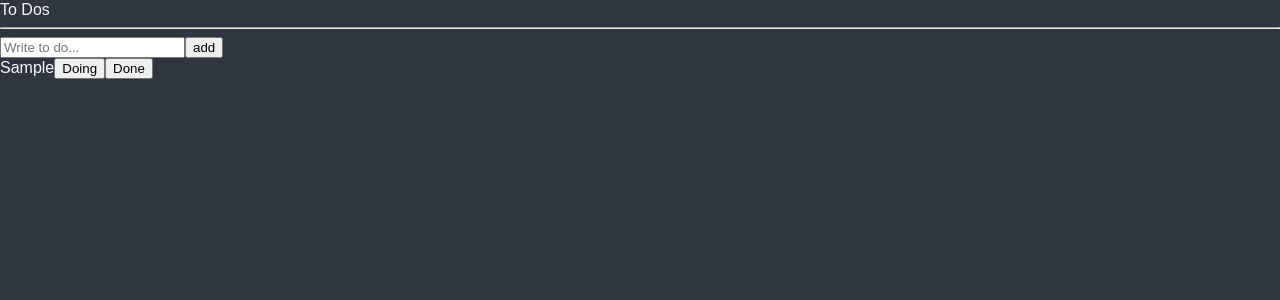
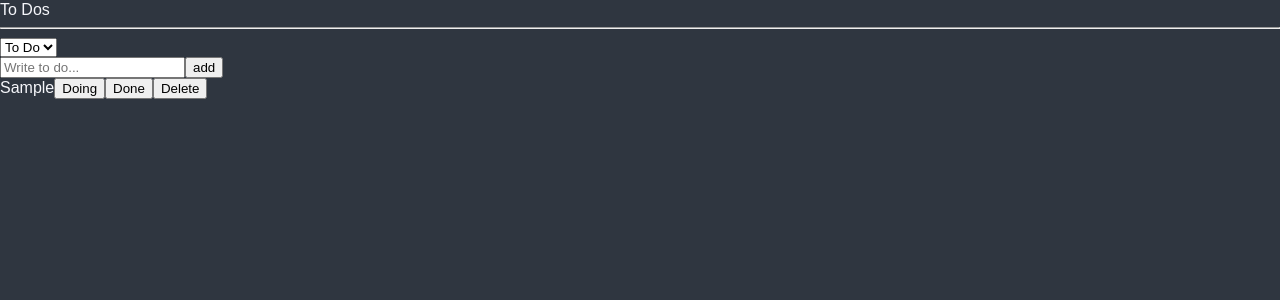
Before and after one commit to helious23/maxflix-remaster, a React (Create React App) app: page / in a window 1280 px wide. Both pictures are taken after typing "Sample" into the empty fields and a click on the button "add". Shown: the top 300 px of the page. Built offline with nearby package versions, Linux system fonts and the light colour scheme.

Commit message:
recoil selector

```diff
--- a/src/atoms.ts
+++ b/src/atoms.ts
@@ -1,12 +1,32 @@
-import { atom } from "recoil";
+import { atom, selector } from "recoil";
+
+export enum Categories {
+  "TO_DO" = "TO_DO",
+  "DOING" = "DOING",
+  "DONE" = "DONE",
+}
 
 export interface IToDo {
   id: number;
   text: string;
-  category: "TO_DO" | "DOING" | "DONE";
+  category: Categories;
 }
+
+export const categoryState = atom<Categories>({
+  key: "category",
+  default: Categories.TO_DO,
+});
 
 export const toDoState = atom<IToDo[]>({
   key: "toDo",
   default: [],
 });
+
+export const toDoSelector = selector({
+  key: "toDoSelector",
+  get: ({ get }) => {
+    const toDos = get(toDoState);
+    const category = get(categoryState);
+    return toDos.filter((toDo) => toDo.category === category);
+  },
+});
--- a/src/components/CreateToDo.tsx
+++ b/src/components/CreateToDo.tsx
@@ -1,7 +1,7 @@
 import { useEffect } from "react";
 import { useForm } from "react-hook-form";
-import { useSetRecoilState } from "recoil";
-import { toDoState } from "../atoms";
+import { useSetRecoilState, useRecoilValue } from "recoil";
+import { toDoState, categoryState } from "../atoms";
 
 interface IForm {
   toDo: string;
@@ -9,9 +9,10 @@ interface IForm {
 
 export const CreateToDo = () => {
   const setToDos = useSetRecoilState(toDoState);
+  const category = useRecoilValue(categoryState);
   const onValid = ({ toDo }: IForm) => {
     setToDos((oldToDos) => [
-      { id: Date.now(), text: toDo, category: "TO_DO" },
+      { id: Date.now(), text: toDo, category },
       ...oldToDos,
     ]);
     setValue("toDo", "");
@@ -23,9 +24,7 @@ export const CreateToDo = () => {
     setValue,
     setFocus,
     formState: { errors },
-  } = useForm<IForm>({
-    mode: "all",
-  });
+  } = useForm<IForm>();
 
   useEffect(() => {
     setFocus("toDo");
@@ -34,7 +33,13 @@ export const CreateToDo = () => {
   return (
     <form onSubmit={handleSubmit(onValid)}>
       <input
-        {...register("toDo", {})}
+        {...register("toDo", {
+          required: "할 일을 입력하세요",
+          minLength: {
+            value: 2,
+            message: "두 글자 이상 입력이 필요합니다",
+          },
+        })}
         type="text"
         placeholder="Write to do..."
       />
--- /dev/null
+++ b/src/components/SelectToDo.tsx
@@ -0,0 +1,16 @@
+import { useRecoilState } from "recoil";
+import { Categories, categoryState } from "../atoms";
+
+export const SelectToDo = () => {
+  const [category, setCategory] = useRecoilState(categoryState);
+  const onInput = (event: React.FormEvent<HTMLSelectElement>) => {
+    setCategory(event.currentTarget.value as any);
+  };
+  return (
+    <select value={category} onInput={onInput}>
+      <option value={Categories.TO_DO}>To Do</option>
+      <option value={Categories.DOING}>Doing</option>
+      <option value={Categories.DONE}>Done</option>
+    </select>
+  );
+};
--- a/src/components/ToDo.tsx
+++ b/src/components/ToDo.tsx
@@ -1,8 +1,17 @@
-import { IToDo, toDoState } from "../atoms";
+import { Categories, IToDo, toDoState } from "../atoms";
 import { useSetRecoilState } from "recoil";
 
 export const ToDo = ({ text, category, id }: IToDo) => {
   const setTodos = useSetRecoilState(toDoState);
+  const onDelete = () => {
+    setTodos((oldToDos) => {
+      const targetIndex = oldToDos.findIndex((toDo) => toDo.id === id);
+      return [
+        ...oldToDos.slice(0, targetIndex),
+        ...oldToDos.slice(targetIndex + 1),
+      ];
+    });
+  };
   const onClick = (name: IToDo["category"]) => {
     setTodos((oldToDos) => {
       const targetIndex = oldToDos.findIndex((toDo) => toDo.id === id);
@@ -17,15 +26,16 @@ export const ToDo = ({ text, category, id }: IToDo) => {
   return (
     <li>
       <span>{text}</span>
-      {category !== "DOING" && (
-        <button onClick={() => onClick("DOING")}>Doing</button>
+      {category !== Categories.DOING && (
+        <button onClick={() => onClick(Categories.DOING)}>Doing</button>
       )}
-      {category !== "DONE" && (
-        <button onClick={() => onClick("DONE")}>Done</button>
+      {category !== Categories.DONE && (
+        <button onClick={() => onClick(Categories.DONE)}>Done</button>
       )}
-      {category !== "TO_DO" && (
-        <button onClick={() => onClick("TO_DO")}>To Do</button>
+      {category !== Categories.TO_DO && (
+        <button onClick={() => onClick(Categories.TO_DO)}>To Do</button>
       )}
+      <button onClick={onDelete}>Delete</button>
     </li>
   );
 };
--- a/src/components/ToDoList.tsx
+++ b/src/components/ToDoList.tsx
@@ -1,19 +1,21 @@
 import { CreateToDo } from "./CreateToDo";
+import { useRecoilValue } from "recoil";
+import { toDoSelector } from "../atoms";
 import { ToDo } from "./ToDo";
-import { useRecoilValue } from "recoil";
-import { toDoState } from "../atoms";
+import { SelectToDo } from "./SelectToDo";
 
 export const ToDoList = () => {
-  const toDos = useRecoilValue(toDoState);
-  console.log(toDos);
+  const toDos = useRecoilValue(toDoSelector);
+
   return (
     <div>
       <h1>To Dos</h1>
       <hr />
+      <SelectToDo />
       <CreateToDo />
       <ul>
-        {toDos.map((toDo) => (
-          <ToDo key={toDo.id} {...toDo} />
+        {toDos?.map((toDo) => (
+          <ToDo {...toDo} key={toDo.id} />
         ))}
       </ul>
     </div>
```
